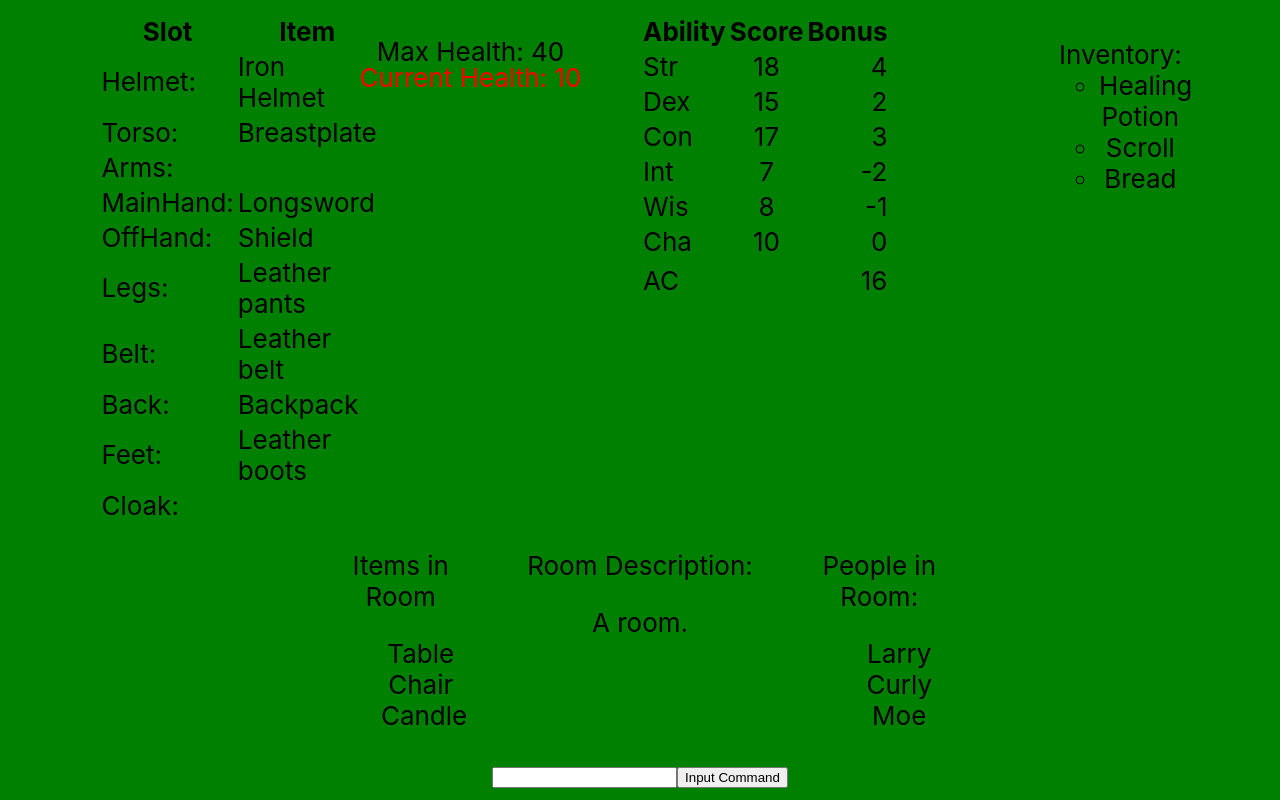
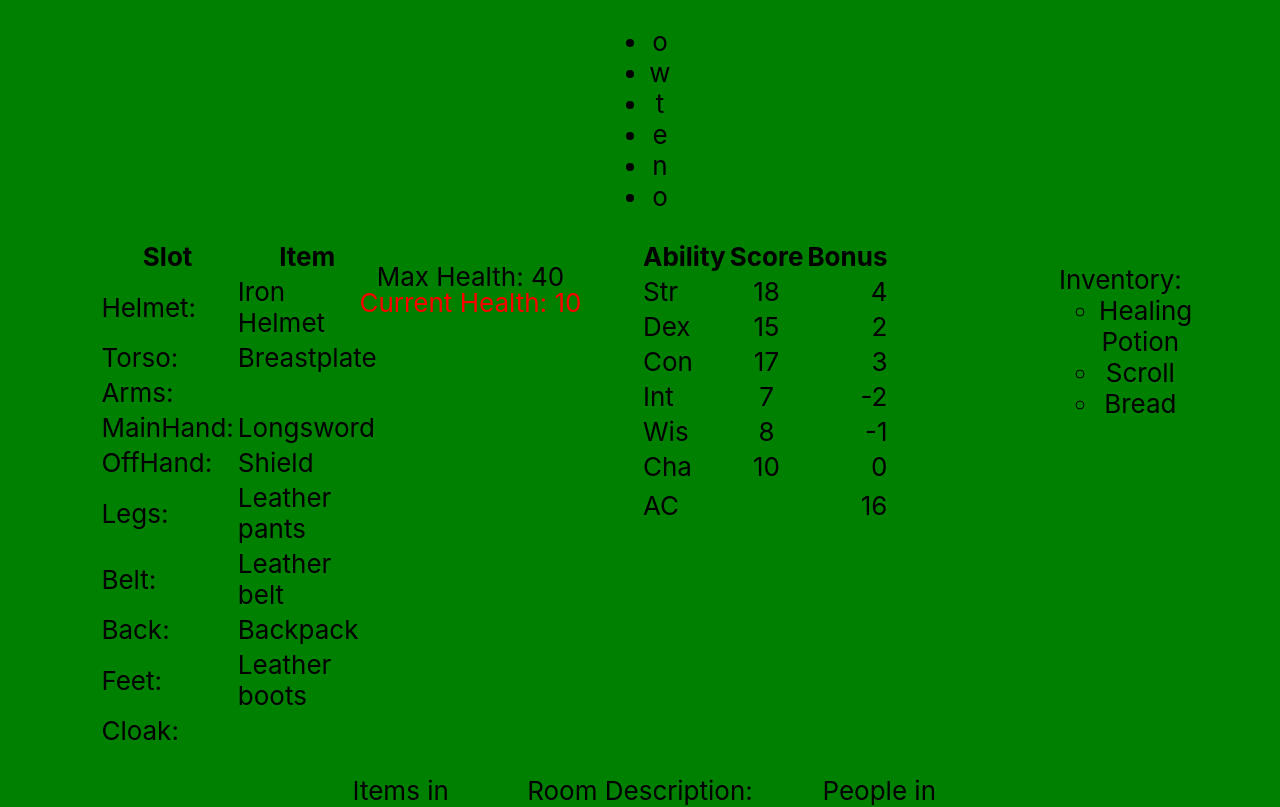
Before and after one commit to DevinDuval09/mud_game, a React (Create React App) app in the folder client/: page / in a window 1280 px wide. Shown: the top 807 px of the page. Built offline with nearby package versions, Linux system fonts and the light colour scheme.

Commit message:
added MainScreen

```diff
--- a/client/src/App.js
+++ b/client/src/App.js
@@ -2,10 +2,12 @@ import './App.css';
 import RoomScreen from './RoomScreen.tsx';
 import PlayerScreen from './PlayerScreen.tsx';
 import UserInput from './Input.tsx';
+import MainScreen from './MainScreen.tsx';
 
 function App() {
   const maxHealth = 40;
   const currentHealth = 10;
+  var history = ["o", 'n', 'e', 't', 'w', 'o'];
   var equipment = {};
   equipment["Helmet"] = "Iron Helmet";
   equipment["Torso"] = "Breastplate";
@@ -35,6 +37,7 @@ function App() {
   var inventory = ["Healing Potion", "Scroll", "Bread"];
   return (
     <div className="App">
+        <MainScreen history={history} />
         <PlayerScreen equipment={equipment}
                       maxHealth={maxHealth}
                       currentHealth={currentHealth}
--- /dev/null
+++ b/client/src/MainScreen.tsx
@@ -0,0 +1,46 @@
+import React from 'react';
+
+const MAX_SIZE = 40;
+
+function getMaxSize()
+{
+    return MAX_SIZE;
+}
+
+class MainScreen extends React.Component
+{
+    constructor(props)
+    {
+        super(props);
+        this.state = {history: props.history};
+    }
+
+    addToHistory(event)
+    {
+        var tempHistory = this.state.history;
+        tempHistory.push(event.target.value);
+        if (tempHistory >= getMaxSize())
+        {
+            tempHistory.pop();
+        }
+        this.setState({history: tempHistory})
+
+    }
+
+    render()
+    {
+        var reversedHist = this.state.history.reverse();
+        var histList = reversedHist.map((item) =>
+            <li>{item}</li>
+        );
+        return (
+            <div>
+                <ul>
+                    {histList}
+                </ul>
+            </div>
+        )
+    }
+}
+
+export default MainScreen;
```
